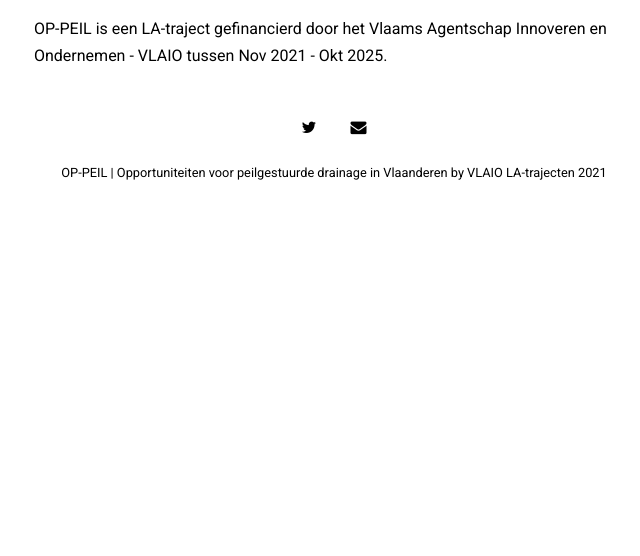
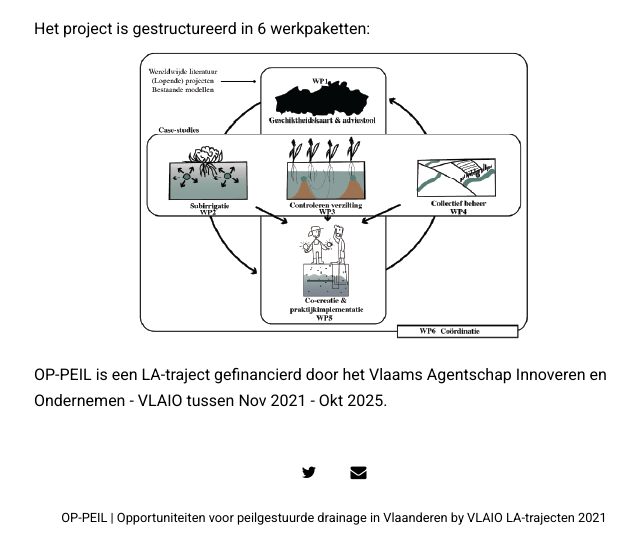
Before and after one commit to sarahgarre/op-peil, a Jekyll site: the page built from pages/project.md, in a window 1280 px wide and 900 px high, scrolled down 628 px, cut to the strip 344-900 px from the top of the window. Shown: the whole strip, without its empty margins (306-946 px from the left). Built offline with Jekyll 4.4.1, drawn with Linux system fonts in a browser that asks for light colours; nearby versions of some CDN libraries; before the commit the page ends 1183 px from its top, so only the background shows below that.

Commit message:
wat aanvullingen en verbeteringen

```diff
--- a/pages/project.md
+++ b/pages/project.md
@@ -23,4 +23,7 @@
 
 <iframe width="560" height="315" src="https://www.youtube.com/embed/I7IEWhWdID4" title="Animatie peilgestuurde drainage" frameborder="0" allowfullscreen></iframe>
 
+Het project is gestructureerd in 6 werkpaketten:
+![WBS](./assets/img/WBS.png )
+
 OP-PEIL is een LA-traject gefinancierd door het Vlaams Agentschap Innoveren en Ondernemen - VLAIO tussen Nov 2021 - Okt 2025.
```
Also changed, not shown: README.md, assets/img/WBS.png (added).
